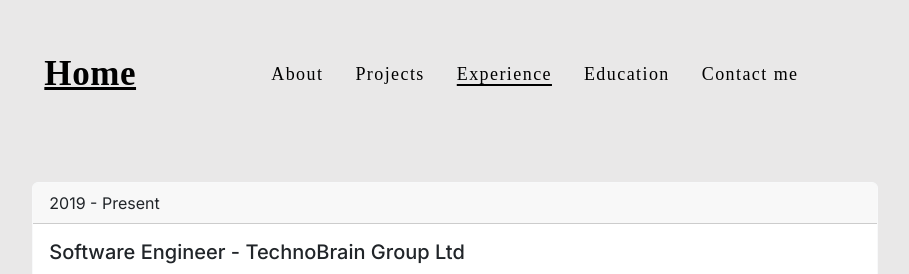
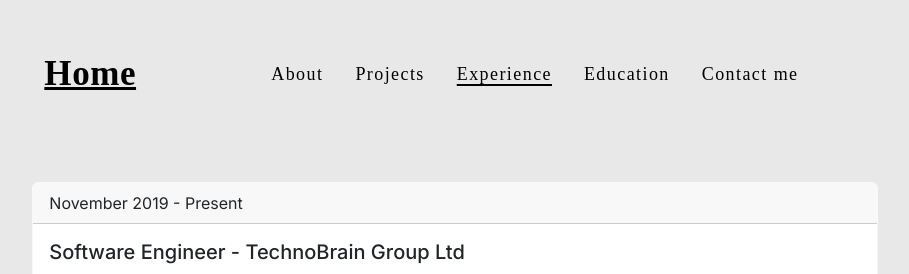
Before and after one commit to dan214/danielirunguresume, a Next.js app: page /experience in a window 1280 px wide. Shown: the top 274 px of the page, without its empty margins (185-1094 px from the left). Built offline with nearby package versions, Linux system fonts and the light colour scheme.

Commit message:
add month

```diff
--- a/src/app/experience/page.tsx
+++ b/src/app/experience/page.tsx
@@ -9,7 +9,7 @@ export default function Page() {
                 outline
             >
                 <CardHeader>
-                    2019 - Present
+                    November 2019 - Present
                 </CardHeader>
                 <CardBody>
                     <CardTitle tag="h5">
```
